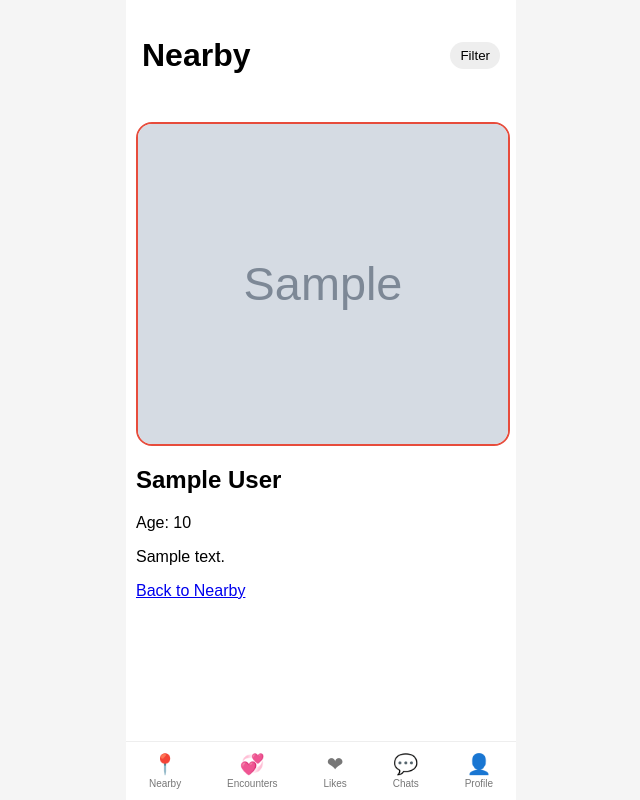
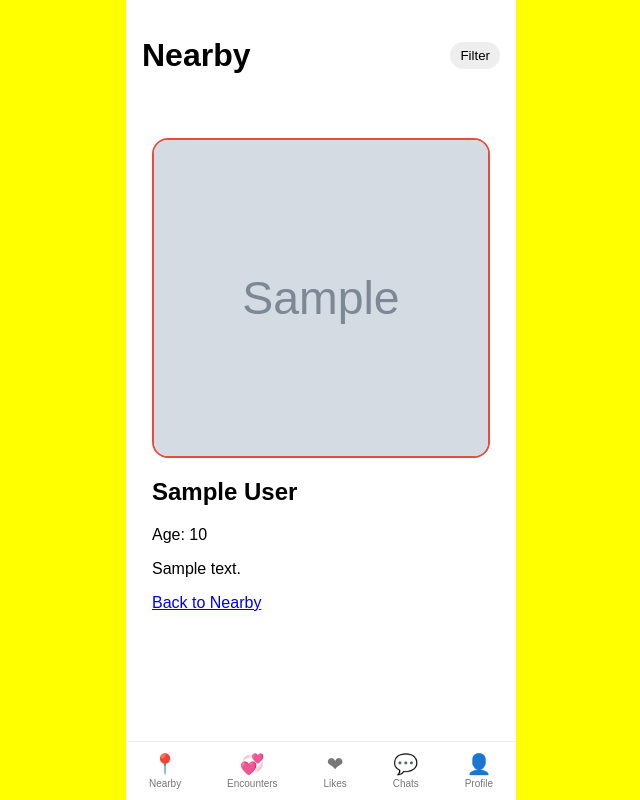
Before and after one commit to akashebaev-ux/twohobby, a Django app: page /profile/1/ in a window 1280 px wide. Shown: the whole page, without its empty margins (319-959 px from the left). Run offline with Django 5.2, Linux system fonts and the light colour scheme; tables that the repository leaves empty hold one stand-in row (values such as "Sample post"); grey boxes marked "Sample" are stand-in pictures.

Commit message:
Fix CSS structure and apply red border to profile images

```diff
--- a/config/settings.py
+++ b/config/settings.py
@@ -150,7 +150,7 @@ USE_TZ = True
 # Static files (CSS, JavaScript, Images)
 # https://docs.djangoproject.com/en/6.0/howto/static-files/
 
-STATIC_URL = 'static/'
+STATIC_URL = '/static/'
 
 MEDIA_URL = "/media/"
 MEDIA_ROOT = BASE_DIR / "media"
--- a/static/css/style.css
+++ b/static/css/style.css
@@ -1,7 +1,20 @@
+/* Reset */
+
+* {
+    box-sizing: border-box;
+}
+
+img {
+    max-width: 100%;
+}
+
+
+/* Base layout */
+
 body {
     margin: 0;
     font-family: Arial, sans-serif;
-    background: #f5f5f5;
+    background: yellow !important;
 }
 
 .app-wrapper {
@@ -12,6 +25,9 @@ body {
     display: flex;
     flex-direction: column;
 }
+
+
+/* Top bar */
 
 .top-bar {
     display: flex;
@@ -27,10 +43,16 @@ body {
     border-radius: 20px;
 }
 
+
+/* Content */
+
 .content {
     flex: 1;
     padding: 10px;
 }
+
+
+/* Bottom nav */
 
 .bottom-nav {
     display: flex;
@@ -52,13 +74,7 @@ body {
 }
 
 
-.profile-img {
-    width: 100%;
-    height: 120px;
-    object-fit: cover;
-    border-radius: 12px;
-}
-
+/* Profile grid */
 
 .profile-grid {
     display: grid;
@@ -66,8 +82,12 @@ body {
     gap: 12px;
 }
 
+
+/* Profile card */
+
 .profile-card {
     text-align: left;
+    text-decoration: none;
 }
 
 .profile-card p {
@@ -77,32 +97,28 @@ body {
     color: #555;
 }
 
-.profile-img {
-    width: 100%;
-    aspect-ratio: 1 / 1;
-    object-fit: cover;
-    border-radius: 12px;
-}
 
-
-/* Profile Detail Page */
-
-.profile-detail .profile-img {
-    width: 100%;
-    height: 320px;
-    aspect-ratio: auto;
-    object-fit: cover;
-    border-radius: 16px;
-    display: block;
-}
-
-
-/* profile cards and images */
+/* PROFILE IMAGE (MAIN RULE) */
 
 .profile-img {
     width: 100%;
     aspect-ratio: 1 / 1;
     object-fit: cover;
     border-radius: 12px;
-    border: 2px solid #e74c3c;
+    border: 2px solid #e74c3c !important;
+    display: block;
 }
+
+
+/* Profile detail page */
+
+.profile-detail {
+    padding: 16px;
+}
+
+.profile-detail .profile-img {
+    width: 100%;
+    height: 320px;
+    aspect-ratio: auto;
+    border-radius: 16px;
+}
```
